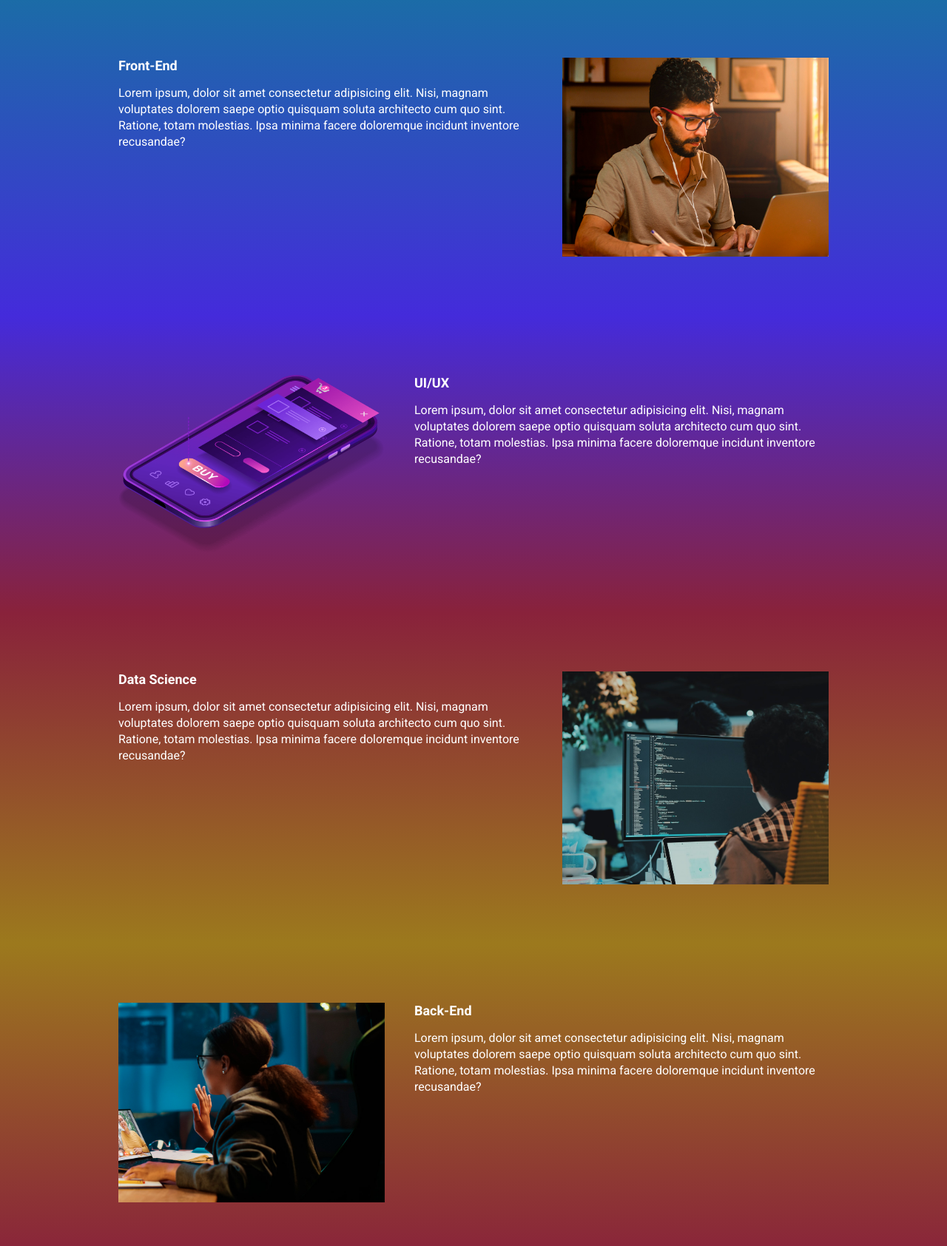
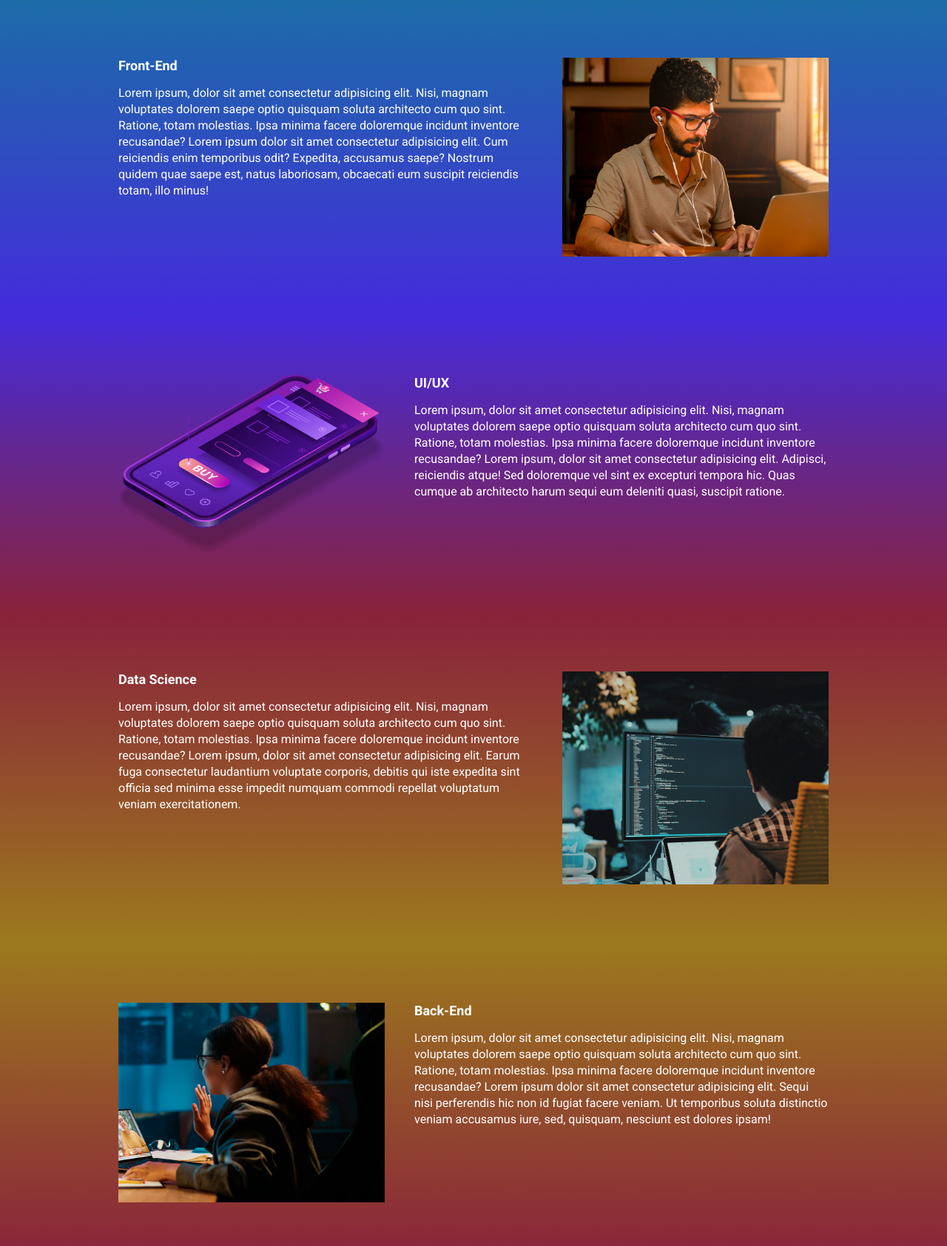
Before and after one commit to vgw22/EBAC_Tech_Talks, a website built with Parcel: page src/index.html in a window 1280 px wide. Shown: the part 563-2248 px from the top of the page at 74% size. Built offline with nearby package versions, Linux system fonts and the light colour scheme.

Commit message:
Corrigindo alt's

```diff
--- a/src/index.html
+++ b/src/index.html
@@ -44,7 +44,10 @@
         <div class="container" data-aos="fade-right">
             <div class="event__details">
                 <h2 class="event__details__title">Front-End</h2>
-                <p class="event__details__description">Lorem ipsum, dolor sit amet consectetur adipisicing elit. Nisi, magnam voluptates dolorem saepe optio quisquam soluta architecto cum quo sint. Ratione, totam molestias. Ipsa minima facere doloremque incidunt inventore recusandae?</p>
+                <p class="event__details__description">
+                    Lorem ipsum, dolor sit amet consectetur adipisicing elit. Nisi, magnam voluptates dolorem saepe optio quisquam soluta architecto cum quo sint. Ratione, totam molestias. Ipsa minima facere doloremque incidunt inventore recusandae?
+                    Lorem ipsum dolor sit amet consectetur adipisicing elit. Cum reiciendis enim temporibus odit? Expedita, accusamus saepe? Nostrum quidem quae saepe est, natus laboriosam, obcaecati eum suscipit reiciendis totam, illo minus!
+                </p>
             </div>
             <img class="event__image" src="./images/frontend.png" alt="Front-end">
         </div>
@@ -53,27 +56,36 @@
         <div class="container" data-aos="fade-left">
             <div class="event__details">
                 <h2 class="event__details__title">UI/UX</h2>
-                <p class="event__details__description">Lorem ipsum, dolor sit amet consectetur adipisicing elit. Nisi, magnam voluptates dolorem saepe optio quisquam soluta architecto cum quo sint. Ratione, totam molestias. Ipsa minima facere doloremque incidunt inventore recusandae?</p>
+                <p class="event__details__description">
+                    Lorem ipsum, dolor sit amet consectetur adipisicing elit. Nisi, magnam voluptates dolorem saepe optio quisquam soluta architecto cum quo sint. Ratione, totam molestias. Ipsa minima facere doloremque incidunt inventore recusandae?
+                    Lorem ipsum, dolor sit amet consectetur adipisicing elit. Adipisci, reiciendis atque! Sed doloremque vel sint ex excepturi tempora hic. Quas cumque ab architecto harum sequi eum deleniti quasi, suscipit ratione.
+                </p>
             </div>
-            <img class="event__image" src="./images/ui-ux.png" alt="Front-end">
+            <img class="event__image" src="./images/ui-ux.png" alt="Ui-ux">
         </div>
     </section>
     <section class="event event--data-science">
         <div class="container" data-aos="fade-right">
             <div class="event__details">
                 <h2 class="event__details__title">Data Science</h2>
-                <p class="event__details__description">Lorem ipsum, dolor sit amet consectetur adipisicing elit. Nisi, magnam voluptates dolorem saepe optio quisquam soluta architecto cum quo sint. Ratione, totam molestias. Ipsa minima facere doloremque incidunt inventore recusandae?</p>
+                <p class="event__details__description">
+                    Lorem ipsum, dolor sit amet consectetur adipisicing elit. Nisi, magnam voluptates dolorem saepe optio quisquam soluta architecto cum quo sint. Ratione, totam molestias. Ipsa minima facere doloremque incidunt inventore recusandae?
+                    Lorem ipsum, dolor sit amet consectetur adipisicing elit. Earum fuga consectetur laudantium voluptate corporis, debitis qui iste expedita sint officia sed minima esse impedit numquam commodi repellat voluptatum veniam exercitationem.
+                </p>
             </div>
-            <img class="event__image" src="./images/data.png" alt="Front-end">
+            <img class="event__image" src="./images/data.png" alt="Data science">
         </div>
     </section>
     <section class="event event--backend event--image-left">
         <div class="container" data-aos="fade-left">
             <div class="event__details">
                 <h2 class="event__details__title">Back-End</h2>
-                <p class="event__details__description">Lorem ipsum, dolor sit amet consectetur adipisicing elit. Nisi, magnam voluptates dolorem saepe optio quisquam soluta architecto cum quo sint. Ratione, totam molestias. Ipsa minima facere doloremque incidunt inventore recusandae?</p>
+                <p class="event__details__description">
+                    Lorem ipsum, dolor sit amet consectetur adipisicing elit. Nisi, magnam voluptates dolorem saepe optio quisquam soluta architecto cum quo sint. Ratione, totam molestias. Ipsa minima facere doloremque incidunt inventore recusandae?
+                    Lorem ipsum dolor sit amet consectetur adipisicing elit. Sequi nisi perferendis hic non id fugiat facere veniam. Ut temporibus soluta distinctio veniam accusamus iure, sed, quisquam, nesciunt est dolores ipsam!
+                </p>
             </div>
-            <img class="event__image" src="./images/backend.png" alt="Front-end">
+            <img class="event__image" src="./images/backend.png" alt="Back-end">
         </div>
     </section>
 
```
